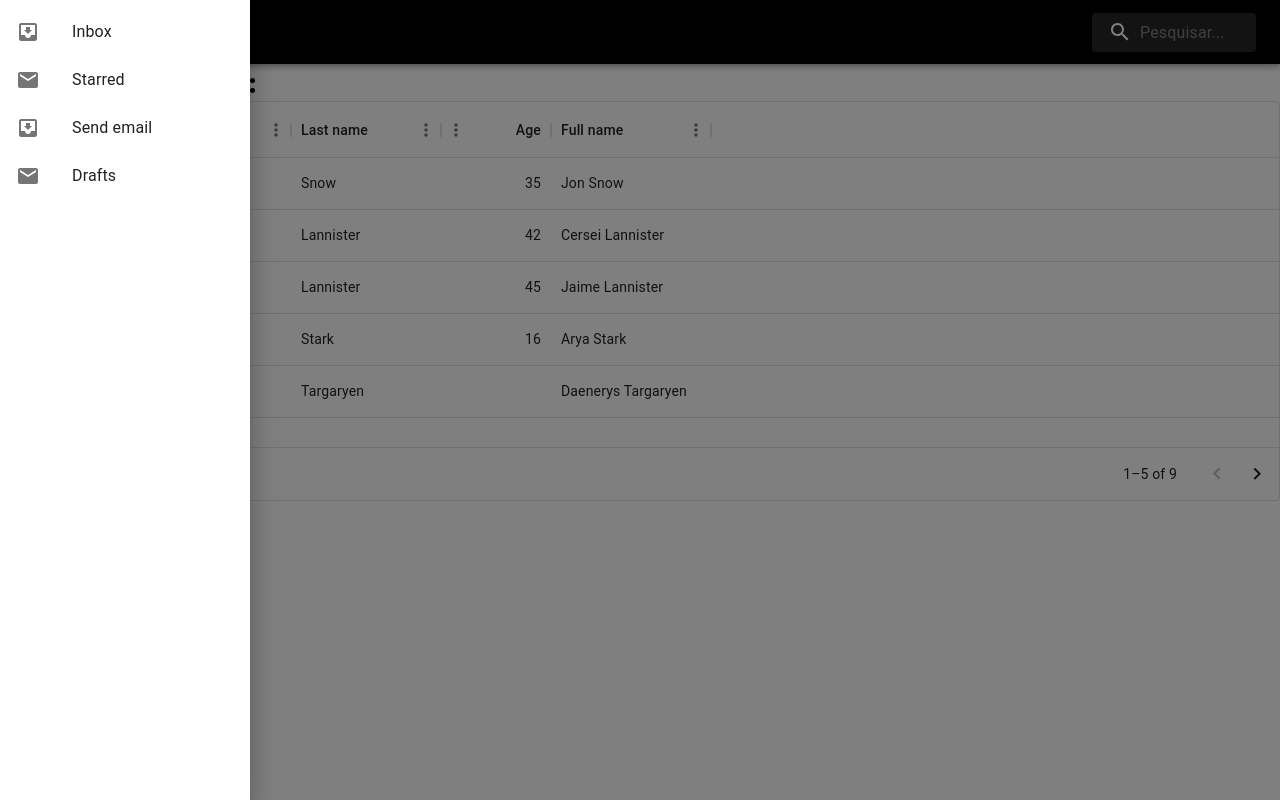
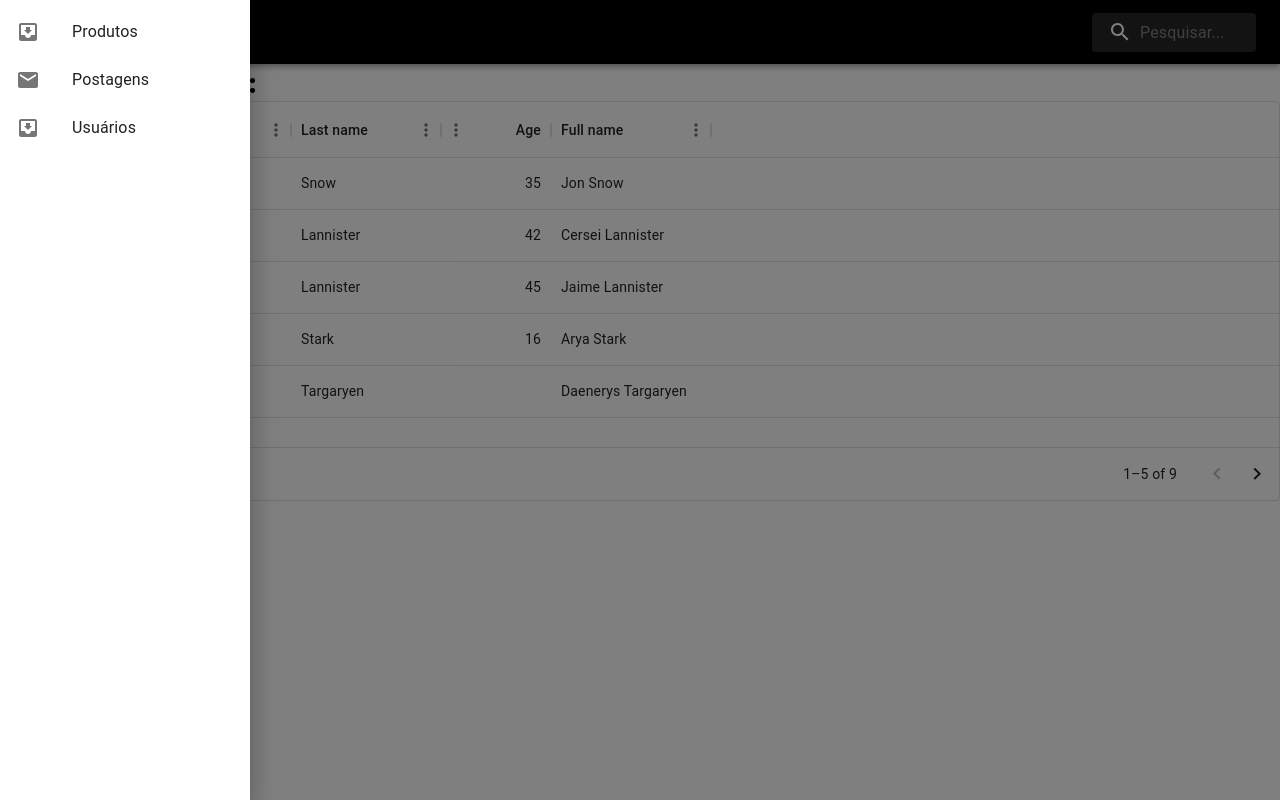
Before and after one commit to matefs/next-empresa-generica, a Next.js app: page /aplicacao in a window 1280 px wide. Both pictures are taken after a click on the button 36 px from the left and 32 px from the top of the page. Built offline with nearby package versions, Linux system fonts and the light colour scheme.

Commit message:
Update Header.jsx
Substitui os itens no drawer

```diff
--- a/src/componentes/Header.jsx
+++ b/src/componentes/Header.jsx
@@ -81,7 +81,7 @@ export default function SearchAppBar() {
       onKeyDown={toggleDrawer(anchor, false)}
     >
       <List>
-        {['Inbox', 'Starred', 'Send email', 'Drafts'].map((text, index) => (
+        {['Produtos', 'Postagens', 'Usuários'].map((text, index) => (
           <ListItem key={text} disablePadding>
             <ListItemButton>
               <ListItemIcon>
```
